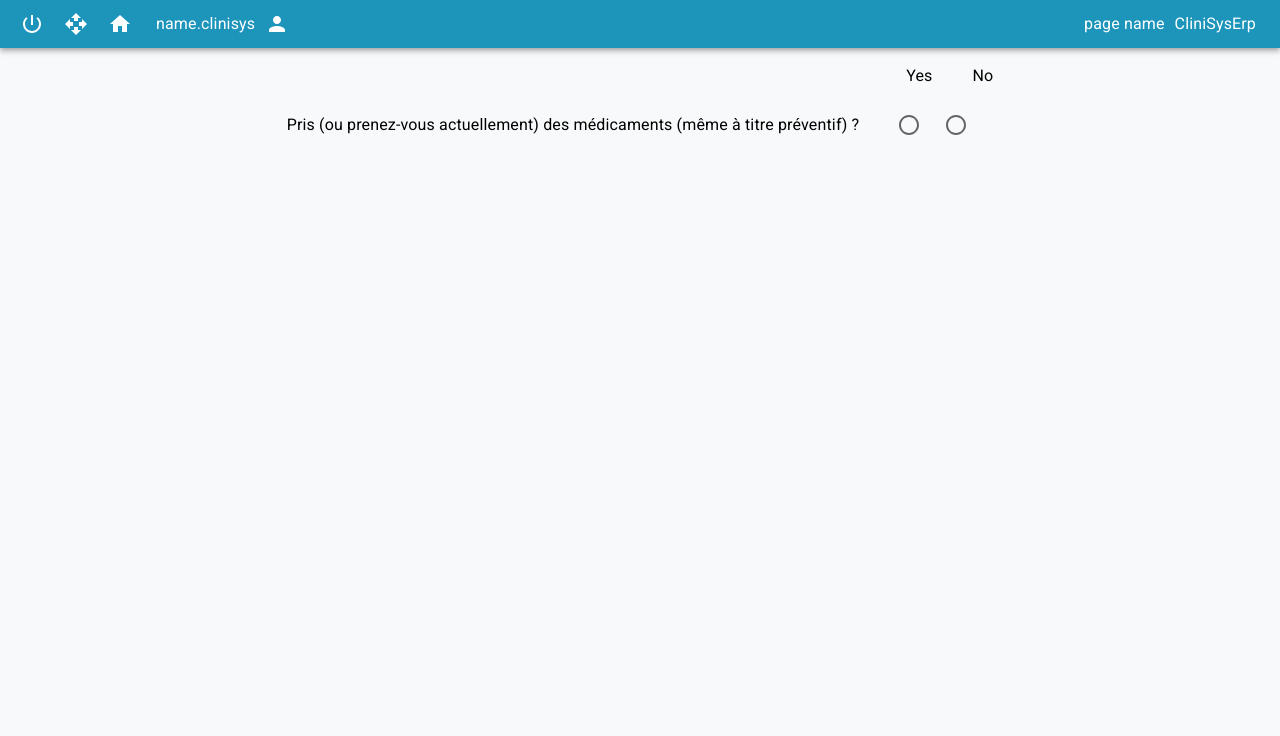
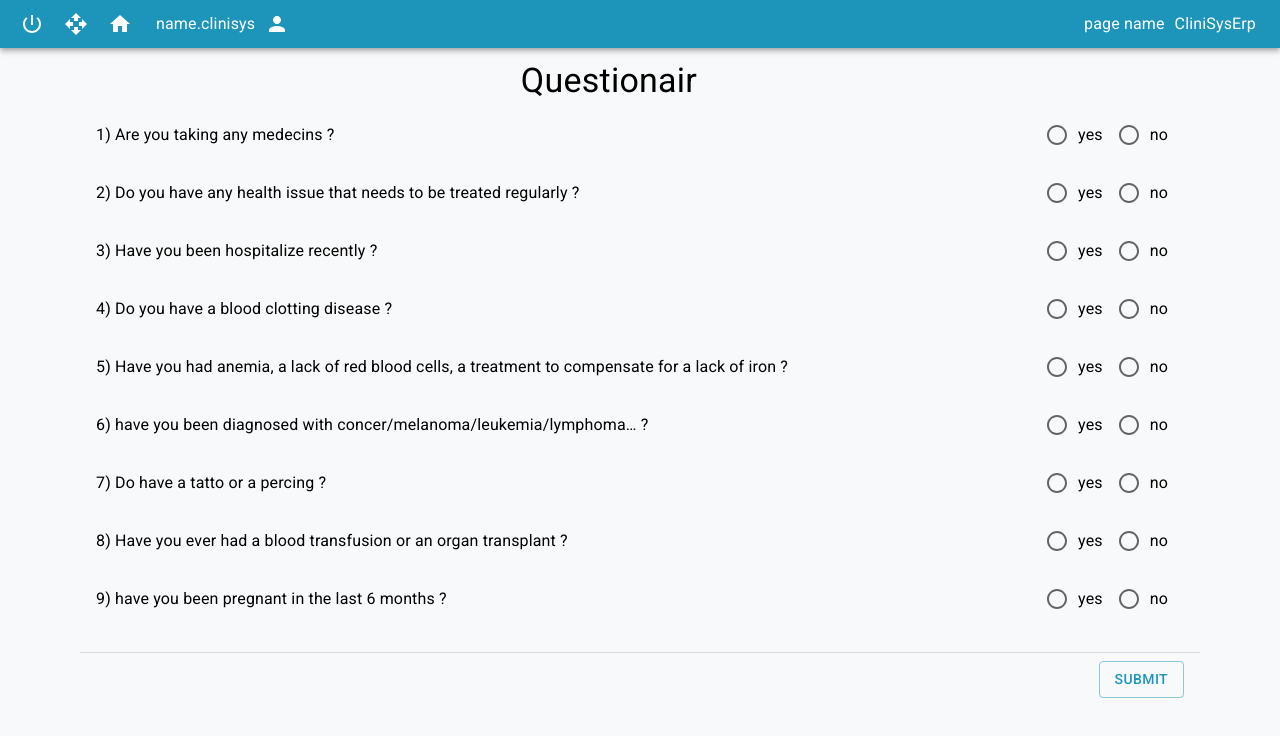
Before and after one commit to ilyesarous/blood-bank-react, a React (Create React App) app: page / in a window 1280 px wide. Shown: the top 736 px of the page. Built offline with nearby package versions, Linux system fonts and the light colour scheme.

Commit message:
formulaire is added

```diff
--- a/src/components/formulaire/Formulaire.jsx
+++ b/src/components/formulaire/Formulaire.jsx
@@ -1,42 +1,105 @@
 import {
-  Box,
+  Alert,
+  Button,
+  Divider,
   FormControlLabel,
   List,
   ListItem,
+  ListItemText,
   Radio,
   RadioGroup,
   Stack,
   Typography,
 } from "@mui/material";
+import { useState } from "react";
 
 const Formulaire = () => {
+  const questions = [
+    {
+      quest: "Are you taking any medecins ?",
+    },
+    {
+      quest:
+        "Do you have any health issue that needs to be treated regularly ?",
+    },
+    { quest: "Have you been hospitalize recently ?" },
+    {
+      quest: "Do you have a blood clotting disease ?",
+    },
+    {
+      quest:
+        "Have you had anemia, a lack of red blood cells, a treatment to compensate for a lack of iron ?",
+    },
+    {
+      quest:
+        "have you been diagnosed with concer/melanoma/leukemia/lymphoma… ?",
+    },
+    {
+      quest: "Do have a tatto or a percing ?",
+    },
+    {
+      quest: "Have you ever had a blood transfusion or an organ transplant ?",
+    },
+    {
+      quest: "have you been pregnant in the last 6 months ?",
+    },
+  ];
+  let i = 1;
+
+  const [response, setResponse] = useState([]);
+  const changeHandler = (event) => {
+    console.log(event.target.value);
+    const tab = [...response, event.target.value];
+    setResponse(tab);
+  };
+  const [alert, setAlert] = useState(false);
+  const submitHandler = (event) => {
+    const check = (value) => {
+      return value === "no";
+    };
+    const a = response.find(check);
+    if (a) {
+      setAlert(true);
+    } else {
+      setAlert(false);
+    }
+    console.log(response);
+    setResponse([])
+  };
+
   return (
-    <Stack alignItems={"center"} justifyContent={"center"} width={"100%"}>
+    <Stack sx={{ width: "100%", paddingLeft: 10, paddingRight: 10 }}>
       <List>
-        <ListItem sx={{display:"flex", justifyContent:"end", gap:5}}>
-          <Typography> Yes </Typography>
-          <Typography> No </Typography>
+        <ListItem sx={{ justifyContent: "center", height:50 }}>
+          <ListItem sx={{justifyContent: "right", flex:1}}>
+            <Typography variant="h4">Questionair</Typography>
+          </ListItem>
+          <ListItem sx={{justifyContent: "right", flex:.75}}>
+            {alert && (
+              <Alert severity="error">This person can not donnate!</Alert>
+            )}
+          </ListItem>
         </ListItem>
-        <ListItem sx={{display:"flex", justifyContent:"end", gap:5}}>
-          <Typography>
-            Pris (ou prenez-vous actuellement) des médicaments (même à titre
-            préventif) ?
-          </Typography>
-          <RadioGroup
-            row
-            aria-labelledby="demo-form-control-label-placement"
-            name="position"
-            defaultValue="top"
-          >
-            <FormControlLabel
-              value="yes"
-              control={<Radio />}
-            />
-            <FormControlLabel
-              value="no"
-              control={<Radio />}
-            />
-          </RadioGroup>
+        {questions.map((quest) => (
+          <ListItem key={i++}>
+            <ListItemText>{i + ") " + quest.quest}</ListItemText>
+            <RadioGroup
+              row
+              aria-labelledby="demo-radio-buttons-group-label"
+              defaultValue="female"
+              name="radio-buttons-group"
+              onChange={changeHandler}
+            >
+              <FormControlLabel value="yes" control={<Radio />} label="yes" />
+              <FormControlLabel value="no" control={<Radio />} label="no" />
+            </RadioGroup>
+          </ListItem>
+        ))}
+        <Divider sx={{ marginTop: 3 }} />
+        <ListItem sx={{ justifyContent: "right" }}>
+          <Button variant="outlined" onClick={submitHandler}>
+            submit
+          </Button>
         </ListItem>
       </List>
     </Stack>
```
